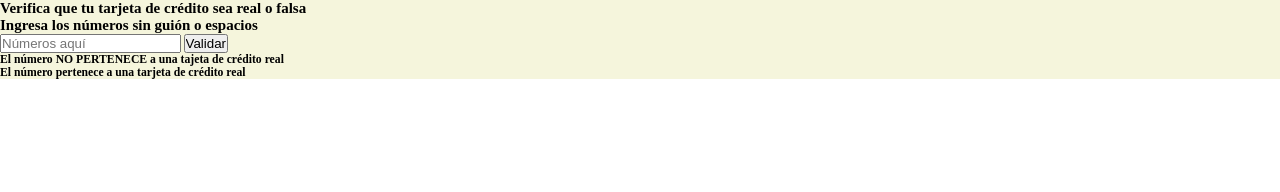
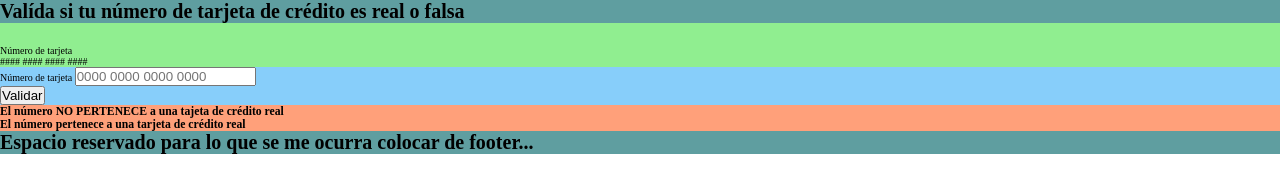
Before and after one commit to kidaniland/Card-validation, a website with bundled scripts: page src/index.html in a window 1280 px wide. Built offline with nearby package versions, Linux system fonts and the light colour scheme.

Commit message:
Organizada la base y haciendo el input sea solo numero

```diff
--- a/src/index.html
+++ b/src/index.html
@@ -6,28 +6,52 @@
     <link rel="stylesheet" href="style.css" />
   </head>
   <body>
-    <header></header>
+    <header>
+      <div>
+        <h1>
+          Valída si tu número de tarjeta de crédito es real o falsa
+        </h1>
+      </div>
+    </header>
     <main>
-      <section class="containerA" id="CreditCard_Validation">
-        <h1>Verifica que tu tarjeta de crédito sea real o falsa</h1>
-        <div id="vcard">
-          <label for="">
-              <h2>Ingresa los números sin guión o espacios</h2>
-              <input type="text" maxlength="16" name="cardNumber" id="cardNumber" placeholder="Números aquí" onkeypress="return soloNumeros(event)">
-          </label>
-          <input type="button" value="Validar" class="botonV" id="botonV">
+     <!----------------Tarjeta ejemplo---------------------->
+        <section class="card" id="card">
+          <div class="logo-marca">
+            <img src="" alt=""><!--Para la marca-->
+          </div>
+          <div>
+            <img src="" alt="" class="chip"><!--Para el chip-->
+          </div>
+          <div class="datos" id="number">
+            <p class="label">Número de tarjeta</p>
+            <p class="numero">#### #### #### ####</p>
           </div>
         </section>
-      <section class="containerB">
+    <!-------------------Formulario-------------------------->
+        <form action="" id="formularioTarjeta" class="formularioTarjeta">
+          <div class="grupo">
+            <label for="cardNumber">Número de tarjeta</label>
+            <input type="text" maxlength="19" id="cardNumber" placeholder="0000 0000 0000 0000" autocomplete="off">
+          </div>
+          <input type="button" value="Validar" class="botonValidar" id="botonValidar">
+        </form>
+    <!--------------Repuestas de validación----------------->
+        <section class="respuesta" id="respuesta">
           <div id="wrong">
-          <h3>El número <strong>NO PERTENECE</strong> a una tajeta de crédito real</h3>
+            <h3>El número NO PERTENECE a una tajeta de crédito real</h3>
           </div>
           <div id="correct">
             <h3>El número pertenece a una tarjeta de crédito real</h3>
           </div>
         </section>
     </main>
-    <footer></footer>
+    <footer>
+      <div>
+        <h1>
+          Espacio reservado para lo que se me ocurra colocar de footer...
+        </h1>
+      </div>
+    </footer>
     <script src="index.js" type="module"></script>
   </body>
 </html>
--- a/src/index.js
+++ b/src/index.js
@@ -1,39 +1,28 @@
-import validator1 from './validator.js';
+import validator from './validator.js';
 
-console.log(validator1);
+console.log(validator);
 
 //UBICANDO POR ID LOS ELEMENTOS DE NUESTRA PANTALLA
-/* let wrong = document.getElementById('wrong');
-let correct = document.getElementById('correct'); */
-let validar = document.getElementById('botonV');
-
-//ASEGURARSE DE RECIBIR SOLO VALORES NUMÉRICOS DEL INPUT
-function soloNumeros (event) {
-    key = event.keyCode || event.which;
-    teclado = String.fromCharCode(key);
-    numeros = '0123456789';
-    especiales = [8-9-37-38-39-40-46]//ARRAY:8-blackSpace, 37-izqui, 38-derech, 46-suprimir
-    teclado_especial = false;
-    //Ciclo para detectar las teclas especiales
-    for (var i in especiales){
-        if (key == especiales[i]){
-            teclado_especial = true; //si encuentras las teclas especiales, ejecutate...
-        }
-    }
-    //verificando si un caracter especial está dentro de la cadena o q tecla esp sea falsa
-    if (numeros.indexOf(teclado)==-1 && !teclado_especial){
-        return false;
-    }
-}
+let cardNumber;
+let formulario = document.getElementById('formularioTarjeta');
+let bValidar = document.getElementById('botonValidar');
+let rWrong = document.getElementById('wrong');
+let rCorrect = document.getElementById('correct');
 
 //ACCEDER AL VALOR DEL IMPUT Y METERLOS EN UNA VARIABLE
-let vNumber;
-validar.addEventListener('click', function() {
-    vNumber = document.getElementById('cardNumber').value;
-
-    console.log('Akiii --> ' + vNumber);
-    // correct.style.display = 'none';
-    // wrong.style.display = 'none';
+formulario.cardNumber.addEventListener('keyup', (e) => {
+    let numeroTarjeta = e.target.value;//el target nos lo dios la consola cuando activamos el evento reconoció que lo presionado era un número y ahora solo guardamos ese valor en la variable.
+    formulario.cardNumber.value = numeroTarjeta //continua en .replace()
+        //Eliminando espacios en blanco con el método replace
+        .replace(/\s/g, '')
+        //Eliminando las letras y las reemplace por nada...asi se borran solas si por error las colocan
+        .replace(/\D/g, '')
+        //Poniendo espacio cada 4 numeros
+        .replace(/([0-9]{4})/g, '$1 ')//busca numeros del 0 al 9 y agrupalo cada 4 digitos, $1 agrega espacio
+        //Metodo trimp quita el último espacio de una cadena de texto
+        .trim();
 })
 
+
+
 //CONDICION PARA MOSTRAR EN PANTALLA SI TARJETA ES FALSA O REAL
--- a/src/style.css
+++ b/src/style.css
@@ -7,11 +7,23 @@ html {
     font-size: 62.5%;
 }
 header {
-    background-color: aquamarine;
+    background-color: cadetblue;
 }
 main {
     background-color: beige;
 }
+/*-------------Tarjeta ejemplo-----------------*/
+.card {
+    background-color: lightgreen;
+}
+/*-------------Formulario tarjeta--------------*/
+.formularioTarjeta{
+    background-color: lightskyblue;
+}
+/*-------------Respuesta validación------------*/
+.respuesta {
+    background-color: lightsalmon;
+}
 footer {
     background-color: cadetblue;
 }
--- a/src/validator.js
+++ b/src/validator.js
@@ -1,5 +1,5 @@
 const validator = {
-   maria: "aqui ando"
+   maria: 'el numero'
 };
 
 export default validator;
```
Lines whose indentation alone changed are shown as unchanged.
